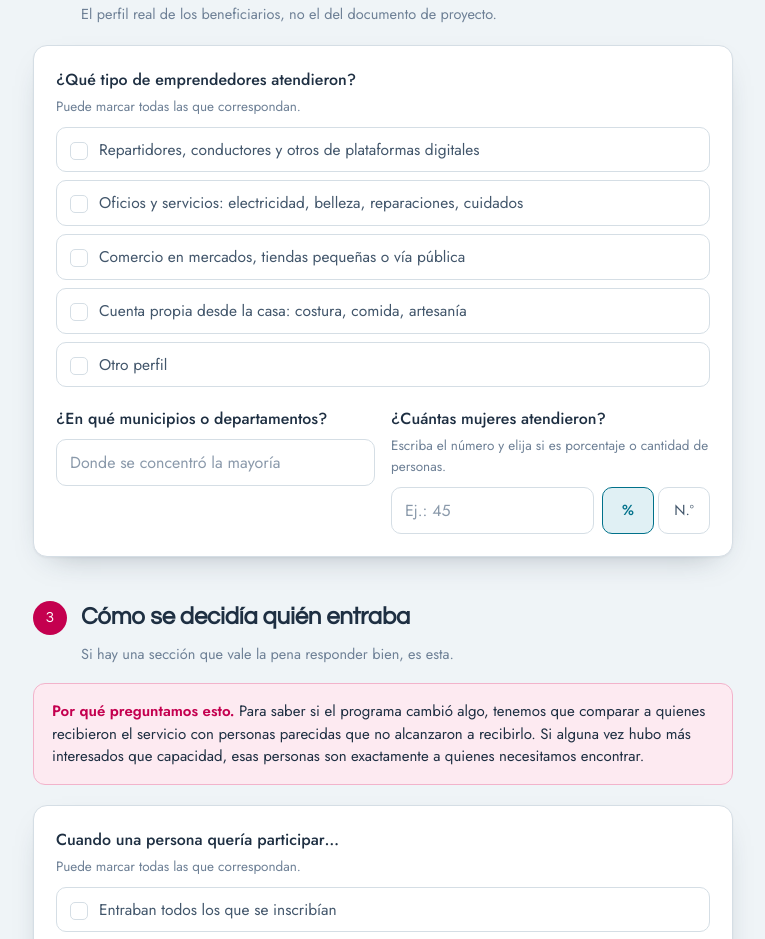
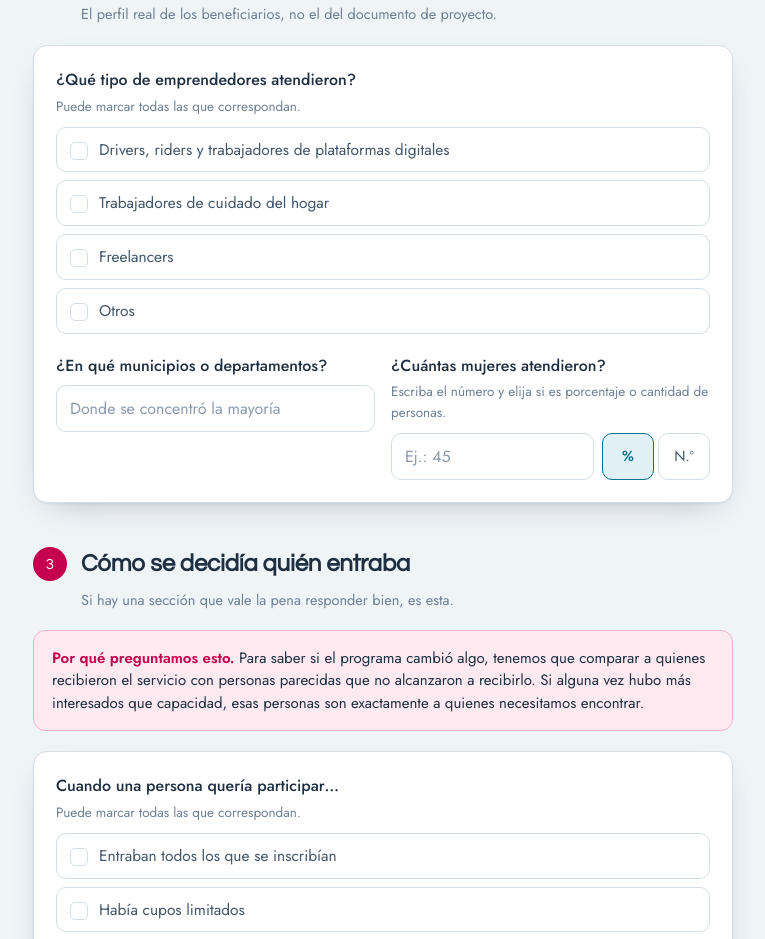
Before and after one commit to farjonaclio/ficha-workertech, a plain HTML site: page index.html in a window 1280 px wide. Shown: the part 1218-2157 px from the top of the page, without its empty margins (257-1022 px from the left). Drawn offline with Linux system fonts and the light colour scheme.

Commit message:
Add files via upload

```diff
--- a/index.html
+++ b/index.html
@@ -391,7 +391,7 @@ footer.foot .wrap{display:flex; flex-wrap:wrap; gap:10px 24px; justify-content:s
       <div class="field">
         <label class="q" for="inicio">¿Desde cuándo participaron en el programa?</label>
         <p class="help">Elija el mes y el año, aunque sea aproximado.</p>
-        <input type="month" id="inicio" min="2022-01" max="2026-12">
+        <input type="month" id="inicio" max="2026-09">
       </div>
       <div class="field">
         <label class="q" for="total">¿A cuántos beneficiarios llegaron?</label>
@@ -410,11 +410,10 @@ footer.foot .wrap{display:flex; flex-wrap:wrap; gap:10px 24px; justify-content:s
       <p class="q">¿Qué tipo de emprendedores atendieron?</p>
       <p class="help">Puede marcar todas las que correspondan.</p>
       <div class="opts">
-        <label class="opt"><input type="checkbox" name="tipo" value="Plataformas digitales"><span>Repartidores, conductores y otros de plataformas digitales</span></label>
-        <label class="opt"><input type="checkbox" name="tipo" value="Oficios y servicios"><span>Oficios y servicios: electricidad, belleza, reparaciones, cuidados</span></label>
-        <label class="opt"><input type="checkbox" name="tipo" value="Micro-comercio"><span>Comercio en mercados, tiendas pequeñas o vía pública</span></label>
-        <label class="opt"><input type="checkbox" name="tipo" value="Cuenta propia desde casa"><span>Cuenta propia desde la casa: costura, comida, artesanía</span></label>
-        <label class="opt"><input type="checkbox" name="tipo" value="Otro"><span>Otro perfil</span></label>
+        <label class="opt"><input type="checkbox" name="tipo" value="Plataformas digitales"><span>Drivers, riders y trabajadores de plataformas digitales</span></label>
+        <label class="opt"><input type="checkbox" name="tipo" value="Cuidado del hogar"><span>Trabajadores de cuidado del hogar</span></label>
+        <label class="opt"><input type="checkbox" name="tipo" value="Freelancers"><span>Freelancers</span></label>
+        <label class="opt"><input type="checkbox" name="tipo" value="Otros"><span>Otros</span></label>
       </div>
     </div>
     <div class="row">
```
